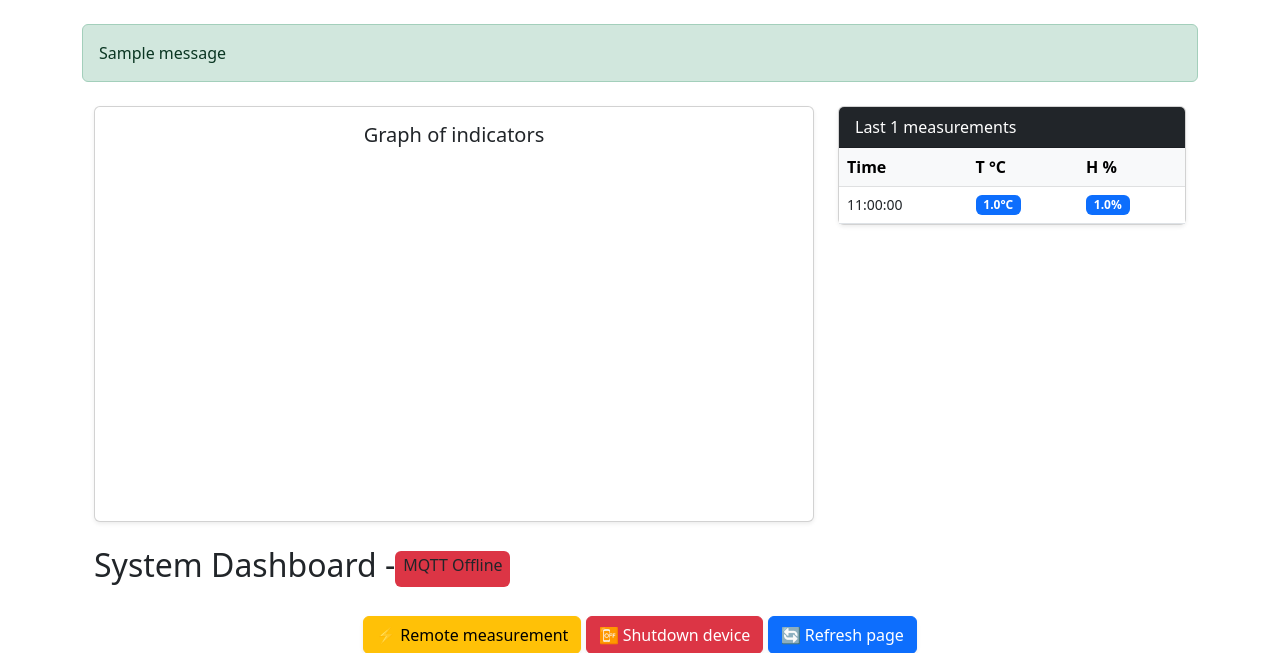
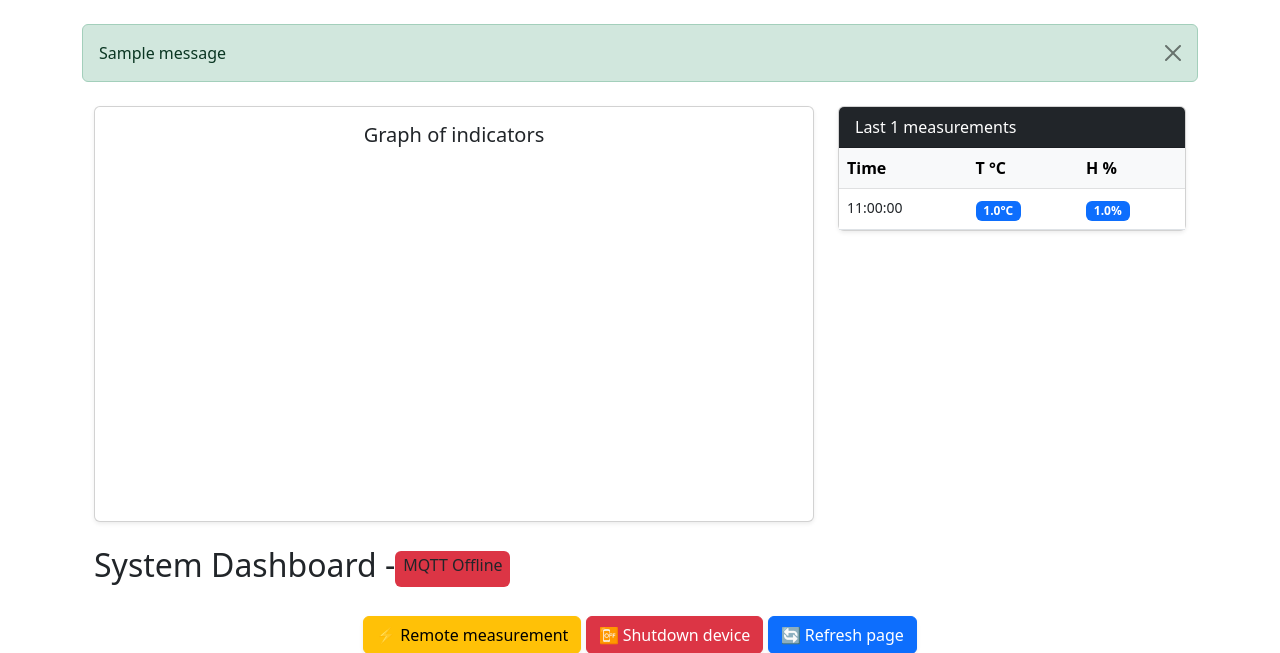
Before and after one commit to Atoryx1s/IoT, a Flask app: page / in a window 1280 px wide. Shown: the part 56-709 px from the top of the page. Run offline with Flask 3, Linux system fonts and the light colour scheme; a user stored in the database is signed in; tables that the repository leaves empty hold one stand-in row (values such as "Sample post"); one stand-in notice (Sample message) is shown; a map, chart or similar area stays blank.

Commit message:
Total fixing & updates

```diff
--- a/templates/dashboard.html
+++ b/templates/dashboard.html
@@ -66,7 +66,7 @@
             </span>
     </div>
 
-    <div class="col-md-12 text-center mt-3">
+    <div class="col-md-12 text-center mt-3 mb-5">
         <a href="{{ url_for('trigger_measurement') }}" class="btn btn-warning shadow-sm">
             ⚡ Remote measurement
         </a>
--- a/templates/layout.html
+++ b/templates/layout.html
@@ -1,14 +1,11 @@
-<style>
-    .hidden-row {
-        display: none;
-    }
-</style>
-
 <!DOCTYPE html>
 <html>
 <head>
     <title>IoT Project - {{ title }}</title>
     <link rel="stylesheet" href="https://cdn.jsdelivr.net/npm/bootstrap@5.3.0/dist/css/bootstrap.min.css">
+    <style>
+        .hidden-row { display: none; }
+    </style>
 </head>
 <body>
     <nav class="navbar navbar-dark bg-dark mb-4">
@@ -35,16 +32,22 @@
             </ul>
         </div>
     </nav>
-    <div class="container">
+
+    <div class="container mt-3">
         {% with messages = get_flashed_messages(with_categories=true) %}
             {% if messages %}
                 {% for category, message in messages %}
-                    <div class="alert alert-{{ category }}">{{ message }}</div>
+                    <div class="alert alert-{{ category }} alert-dismissible fade show" role="alert">
+                        {{ message }}
+                        <button type="button" class="btn-close" data-bs-dismiss="alert" aria-label="Close"></button>
+                    </div>
                 {% endfor %}
             {% endif %}
         {% endwith %}
 
         {% block content %}{% endblock %}
     </div>
+
+    <script src="https://cdn.jsdelivr.net/npm/bootstrap@5.3.0/dist/js/bootstrap.bundle.min.js"></script>
 </body>
 </html>
```
